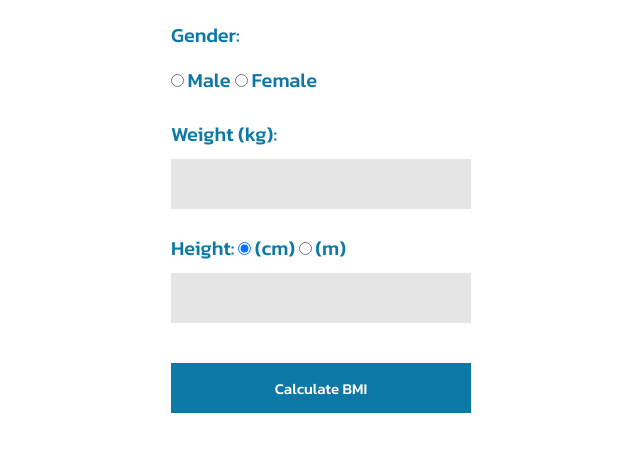
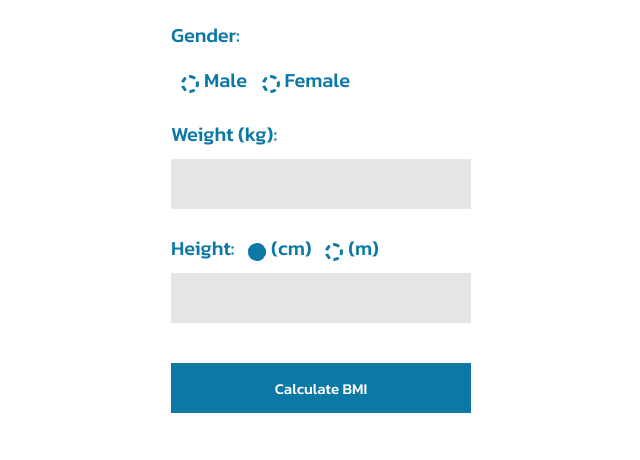
Before and after one commit to axzessjr/thaiware_internship, a PHP site: page / in a window 1280 px wide. Shown: the part 60-520 px from the top of the page, without its empty margins (319-959 px from the left). Run offline with PHP 8.4, Linux system fonts and the light colour scheme; some web fonts are replaced.

Commit message:
radio style

```diff
--- a/bmi/css/style.css
+++ b/bmi/css/style.css
@@ -40,6 +40,20 @@ form {
     padding-top: 20px;
     color:  #0C78A6;
 }
+input.radio-input {
+    display: none;
+}
+label.r {
+    font-size: 8px;
+    margin: 0px 5px 0px 10px;
+    padding: 0px 6px;
+    border: dashed;
+    border-radius: 50px;
+    cursor: pointer;
+}
+.radio-input:checked + .r {
+    background-color: #0C78A6;
+}
 label {
     font-size: 20px;
 }
@@ -69,7 +83,7 @@ select, input[type="number"]  {
 }
 .cal.loading {
     background-color: gray;
-       cursor: no-drop;
+    cursor: no-drop;
    }
 #bmi-error, #bmiResult {
     font-size: 30px;
--- a/bmi/index.php
+++ b/bmi/index.php
@@ -27,20 +27,23 @@
     <form id="bmiForm" method="post" action="">
         <label for="gender">Gender:</label>
         <div class="gender" style="padding: 15px 5px 0px 0px;">
-            <input type="radio" name="genderUnit" value="male">
+            <input type="radio" id="rm" name="genderUnit" value="male" class="radio-input">
+            <label class="r" for="rm"></label>
             <label id="gm"> Male </label>
-            <input type="radio" name="genderUnit" value="female">
+            <input type="radio" id="rf" name="genderUnit" value="female" class="radio-input">
+            <label class="r" for="rf"></label>
             <label id="gf"> Female </label>
         </div><br>
         <label for="weight">Weight (kg):</label>
         <input type="number" name="weight" step="0.1" value="" required><br>
         <div class="height-op">
-            <label>Height:</label>
-            <input type="radio" id="cm" name="heightUnit" value="cm" checked>
+        <label>Height:</label>
+            <input type="radio" id="cm" name="heightUnit" value="cm" checked="" class="radio-input"><label class="r" for="cm"></label>
             <label for="cm">(cm)</label>
-            <input type="radio" id="m" name="heightUnit" value="m">
+            <input type="radio" id="m" name="heightUnit" value="m" class="radio-input">
+            <label class="r" for="m"></label>
             <label for="m">(m)</label><br>
-            <input type="number" name="height" step="0.01" value="" required><br>
+            <input type="number" name="height" step="0.01" value="" required=""><br>
         </div>
         <input type="button" id="submitBtn" class="cal" onclick="calculateBMI()" value="Calculate BMI">
     </form>
--- a/bmi/process.php
+++ b/bmi/process.php
@@ -12,7 +12,7 @@ if ($_SERVER['REQUEST_METHOD'] == 'POST') {
         $weight = floatval($weight);
         $height = floatval($height);
         $bmi = $weight / ($height * $height);
-        sleep(2);
+        sleep(5);
         echo number_format($bmi, 2);
     }
 }
```
Also changed, not shown: bmi/img/1.png (deleted).
